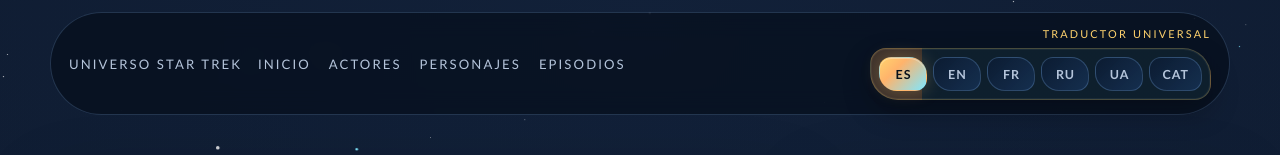
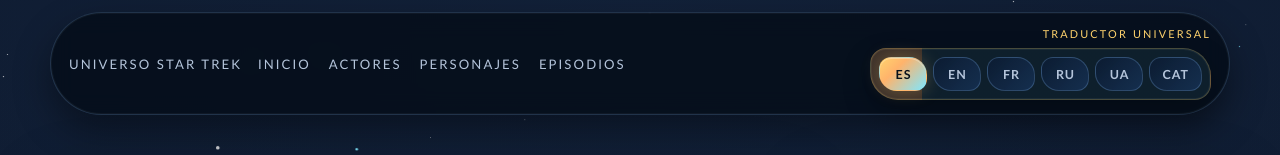
Before and after one commit to FDAHNet/Star-Trek-T.O.S.-web, a website built with Vite: page temporada-1.html in a window 1280 px wide. Shown: the top 155 px of the page. Built offline with nearby package versions, Linux system fonts and the light colour scheme.

Commit message:
Strengthen fixed topbar visual layer

```diff
--- a/styles.css
+++ b/styles.css
@@ -108,6 +108,7 @@ img {
   transform: translateX(-50%);
   width: min(1180px, calc(100% - 32px));
   z-index: 100;
+  isolation: isolate;
   display: flex;
   justify-content: space-between;
   align-items: center;
@@ -115,8 +116,11 @@ img {
   padding: 14px 18px;
   border: 1px solid var(--line);
   border-radius: 999px;
-  background: rgba(6, 15, 28, 0.72);
+  background: rgba(6, 15, 28, 0.94);
   backdrop-filter: blur(12px);
+  box-shadow:
+    0 16px 36px rgba(0, 0, 0, 0.38),
+    inset 0 0 0 1px rgba(255, 255, 255, 0.04);
 }
 
 .topbar__nav {
```
